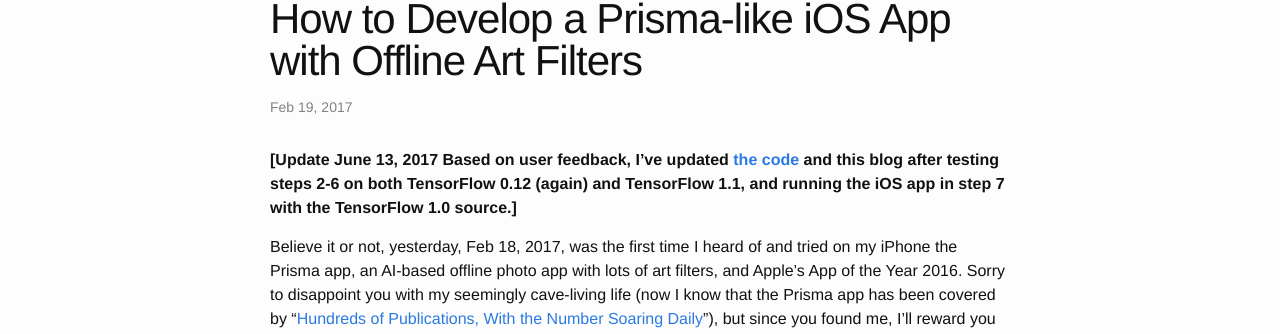
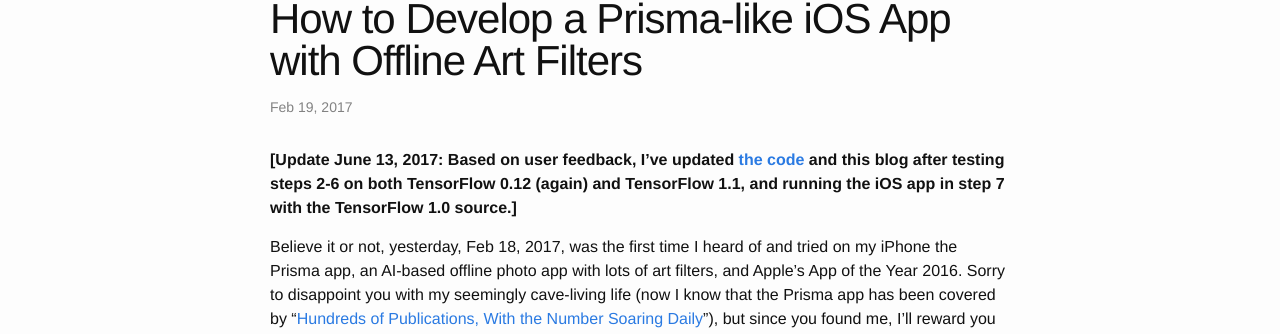
Before and after one commit to jeffxtang/jeffxtang.github.io, a Jekyll site: the page built from _posts/2017-02-19-fast-neural-style-on-ios.md, in a window 1280 px wide and 900 px high. Shown: the part 94-428 px from the top of the window. Built offline with Jekyll 4.4.1, drawn with Linux system fonts in a browser that asks for light colours; comment, search, counter and statistics services are not loaded.

Commit message:
added updates

```diff
--- a/_posts/2017-02-19-fast-neural-style-on-ios.md
+++ b/_posts/2017-02-19-fast-neural-style-on-ios.md
@@ -6,7 +6,7 @@ date:   2017-02-19 13:00:00
 categories: CNN, Deep Learning, AI, iOS, TensorFlow
 ---
 
-**[Update June 13, 2017 Based on user feedback, I've updated [the code](https://github.com/jeffxtang/fast-style-transfer) and this blog after testing steps 2-6 on both TensorFlow 0.12 (again) and TensorFlow 1.1, and running the iOS app in step 7 with the TensorFlow 1.0 source.]**
+**[Update June 13, 2017: Based on user feedback, I've updated [the code](https://github.com/jeffxtang/fast-style-transfer) and this blog after testing steps 2-6 on both TensorFlow 0.12 (again) and TensorFlow 1.1, and running the iOS app in step 7 with the TensorFlow 1.0 source.]**
 
 
 Believe it or not, yesterday, Feb 18, 2017, was the first time I heard of and tried on my iPhone the Prisma app, an AI-based offline photo app with lots of art filters, and Apple's App of the Year 2016. Sorry to disappoint you with my seemingly cave-living life (now I know that the Prisma app has been covered by "[Hundreds of Publications, With the Number Soaring Daily](http://prisma-ai.com/)"), but since you found me, I'll reward you with a step-by-step guide on how to develop an iOS app just like Prisma, with regards to its deep learning and AI aspect - the iOS UI part I'd assume is easy for you.
```
